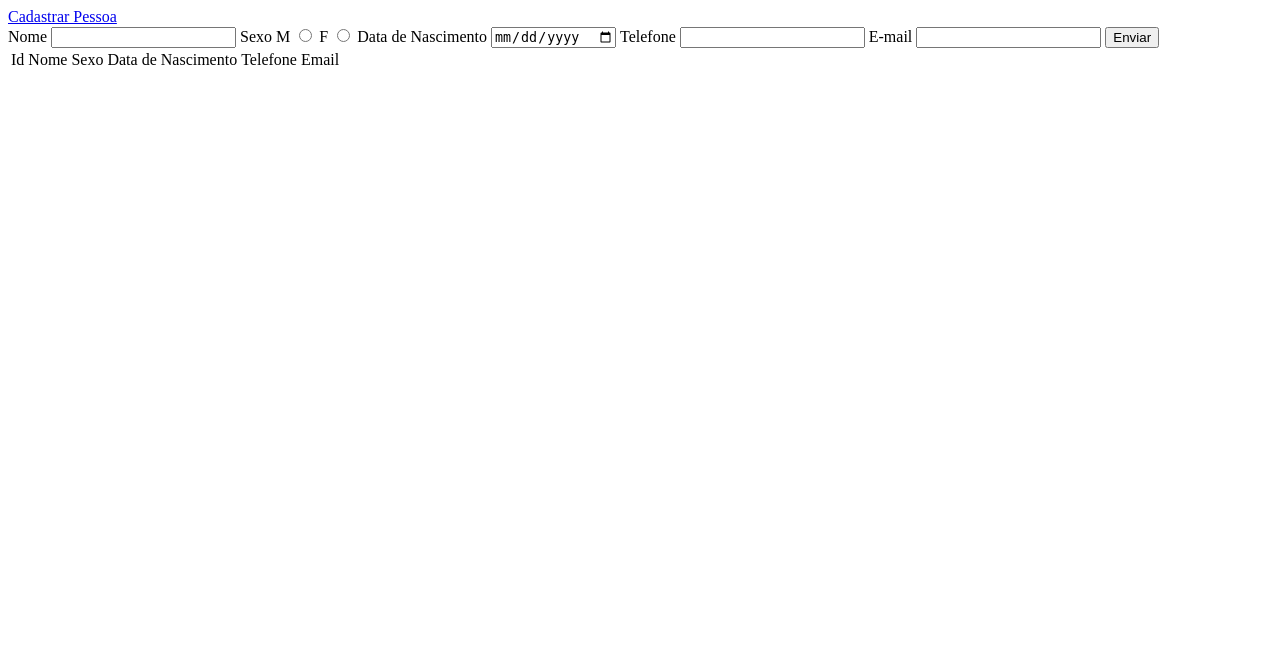
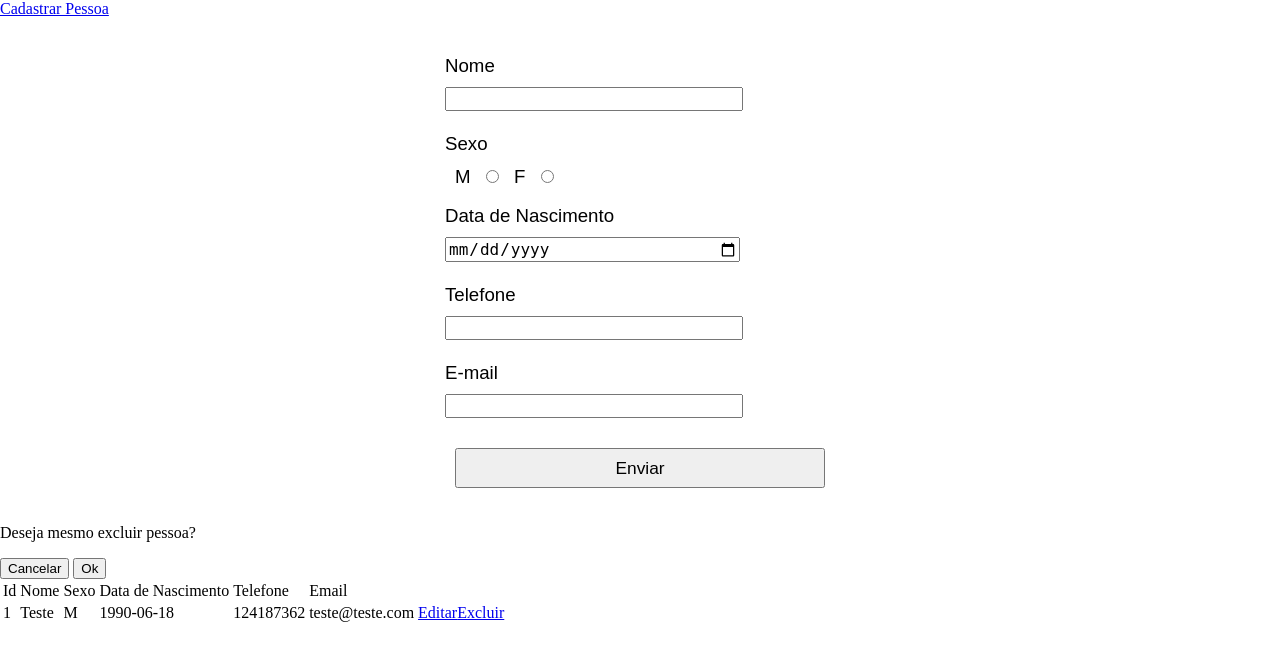
Before and after one commit to Rauatorres/crud-php, a PHP site: page / in a window 1280 px wide. Shown: the top 661 px of the page. Run offline with PHP 8.4, Linux system fonts and the light colour scheme.

Commit message:
tamanho e posicionamento no formulário principal

```diff
--- a/index.php
+++ b/index.php
@@ -10,22 +10,29 @@
 </head>
 <body>
     <a href="#cadastrar">Cadastrar Pessoa</a>
-    <form action="#" method="post">
-        <label for="">Nome</label>
-        <input type="text" name="" id="">
+    <form action="#" method="post" id="formPrincipal">
+        <label for="nome">Nome</label>
+        <input type="text" name="" id="nome">
         <label for="">Sexo</label>
-        <label for="">M</label>
-        <input type="radio" name="" id="masc">
-        <label for="">F</label>
-        <input type="radio" name="" id="fem">
-        <label for="">Data de Nascimento</label>
-        <input type="date" name="" id="">
-        <label for="">Telefone</label>
-        <input type="tel" name="" id="">
-        <label for="">E-mail</label>
-        <input type="email" name="" id="">
+        <div id="areaSexo">
+            <label for="masc">M</label>
+            <input type="radio" name="sexo" id="masc">
+            <label for="fem">F</label>
+            <input type="radio" name="sexo" id="fem">
+        </div>
+        <label for="dataNasc">Data de Nascimento</label>
+        <input type="date" name="" id="dataNasc">
+        <label for="tel">Telefone</label>
+        <input type="tel" name="" id="tel">
+        <label for="email">E-mail</label>
+        <input type="email" name="" id="email">
         <input type="submit" value="Enviar">
-        </form>
+    </form>
+    <form id="formExcluir">
+        <p>Deseja mesmo excluir pessoa?</p>
+        <input type="button" name="" value="Cancelar">
+        <input type="button" name="" value="Ok">
+    </form>
     <table>
         <tr>
             <td>Id</td>
@@ -35,6 +42,15 @@
             <td>Telefone</td>
             <td>Email</td>
         </tr>
+        <tr>
+            <td>1</td>
+            <td>Teste</td>
+            <td>M</td>
+            <td>1990-06-18</td>
+            <td>124187362</td>
+            <td>teste@teste.com</td>
+            <td><a href="#">Editar</a><a href="#">Excluir</a></td>
+        </tr>
     </table>
 </body>
 </html>
--- a/style.css
+++ b/style.css
@@ -0,0 +1,49 @@
+body{
+	margin: 0;
+	padding: 0;
+}
+
+form, table, td, div, label{
+	/*border: black solid 1px;*/
+}
+
+#formPrincipal{
+	width: 400px;
+	padding: 20px;
+	margin: auto;
+	font-size: 14pt;
+	font-family: Arial, sans-serif;
+}
+#formExcluir{
+	width: 300px
+	margin: auto;
+}
+#formPrincipal *{
+	margin: 5px;
+}
+#formPrincipal input[type='text'], #formPrincipal input[type='date'], #formPrincipal input[type='tel'], #formPrincipal input[type='email']{
+	font-size: 12pt;
+	width: 290px;
+}
+#areaSexo{
+	margin: 10px;
+}
+
+#formPrincipal label{
+	display: block;
+	margin-top: 17px;
+}
+#areaSexo label{
+	display: inline;
+}
+label, div{
+	width: fit-content;
+}
+#formPrincipal input[type='submit']{
+	display: block;
+	width: 370px;
+	margin: auto;
+	font-size: 13pt;
+	margin-top: 25px;
+	height: 40px;
+}
```
